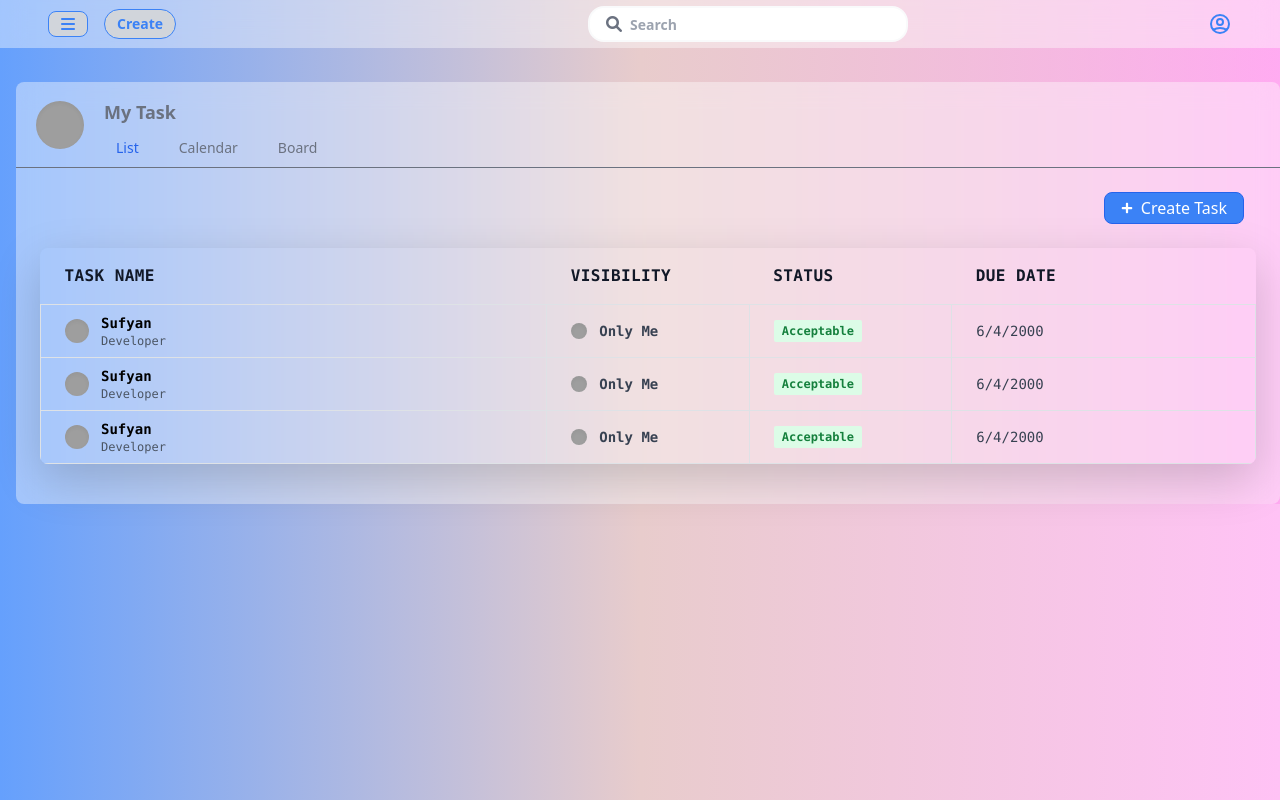
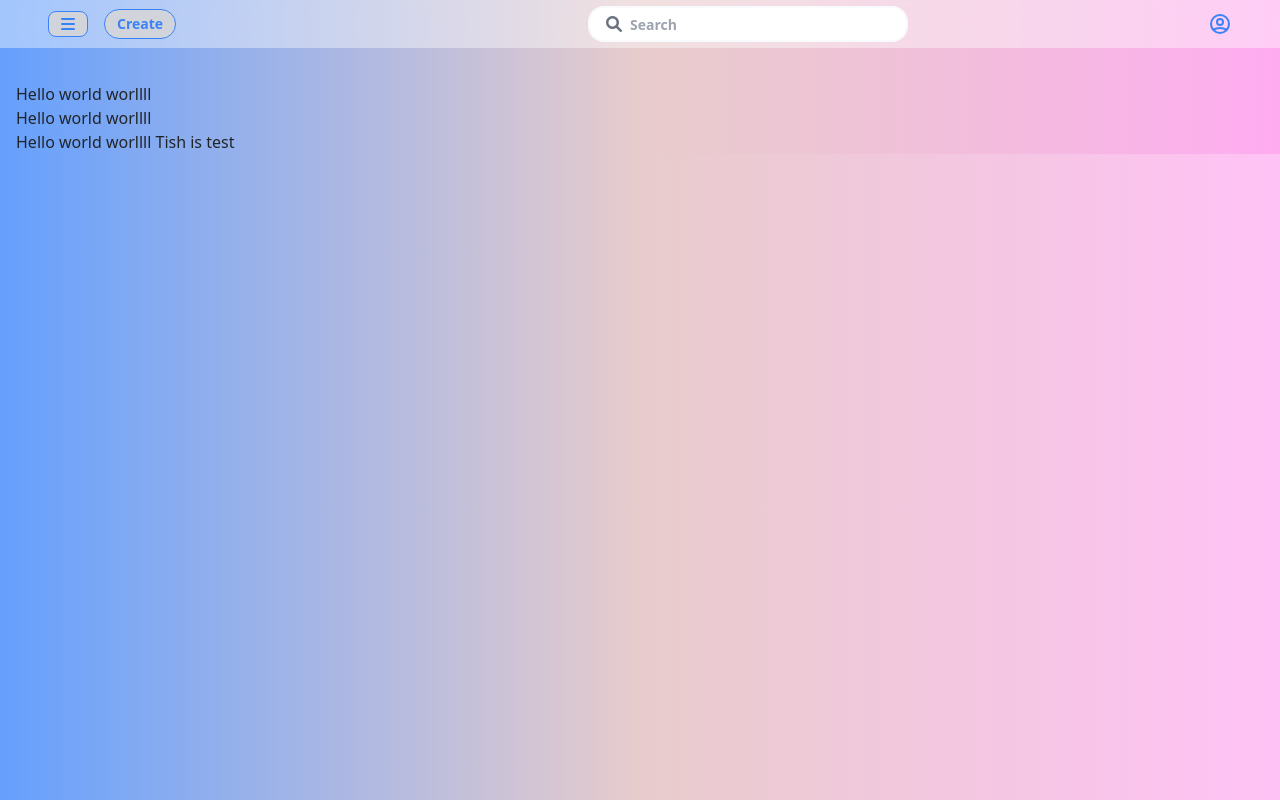
Before and after one commit to jradack-tech/one-proj, a React (Create React App) app: page / in a window 1280 px wide. Built offline with nearby package versions, Linux system fonts and the light colour scheme; grey boxes are pictures that could not be loaded.

Commit message:
panha Dec7 #2

```diff
--- a/src/part/test.js
+++ b/src/part/test.js
@@ -33,7 +33,7 @@ const Main = () => {
 
           {/*<Inbox /> */}
 
-          <MyTask/>
+          <HomeTab />
 
         </div>
       </div>
```
